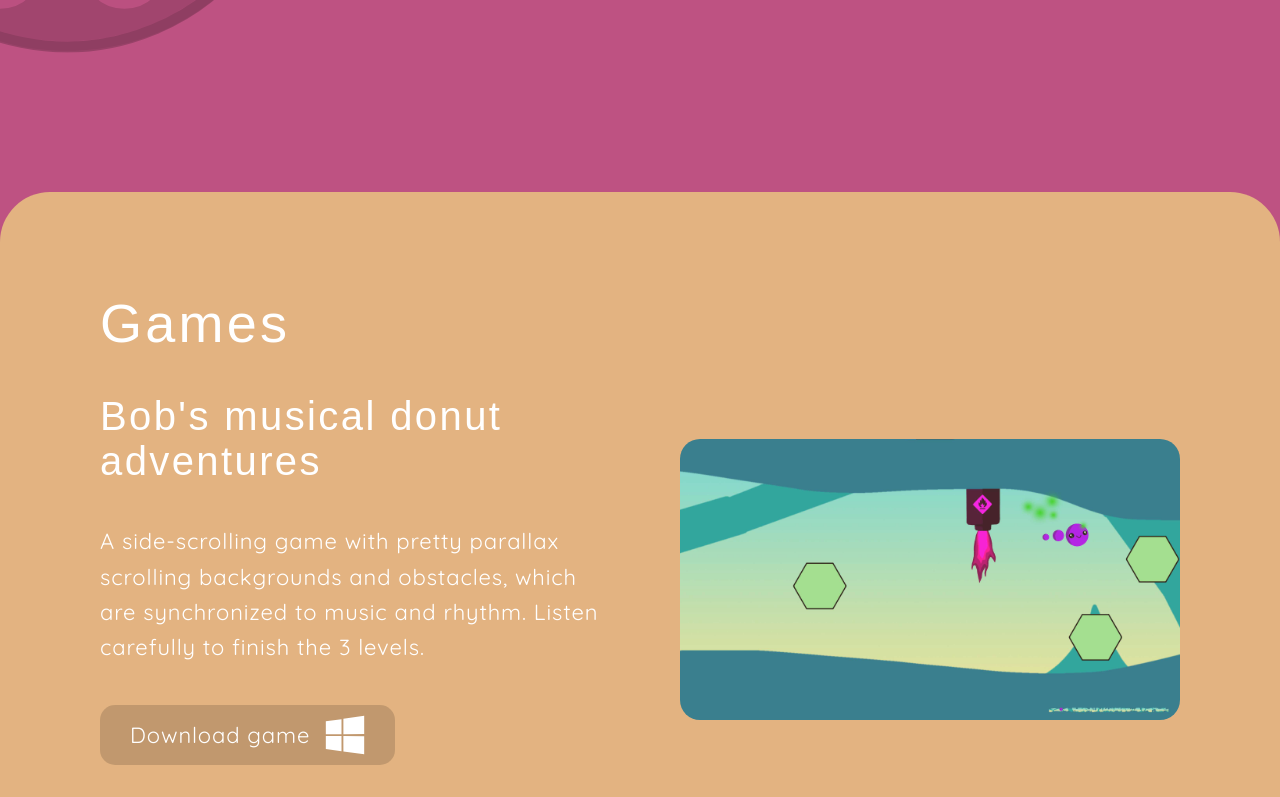
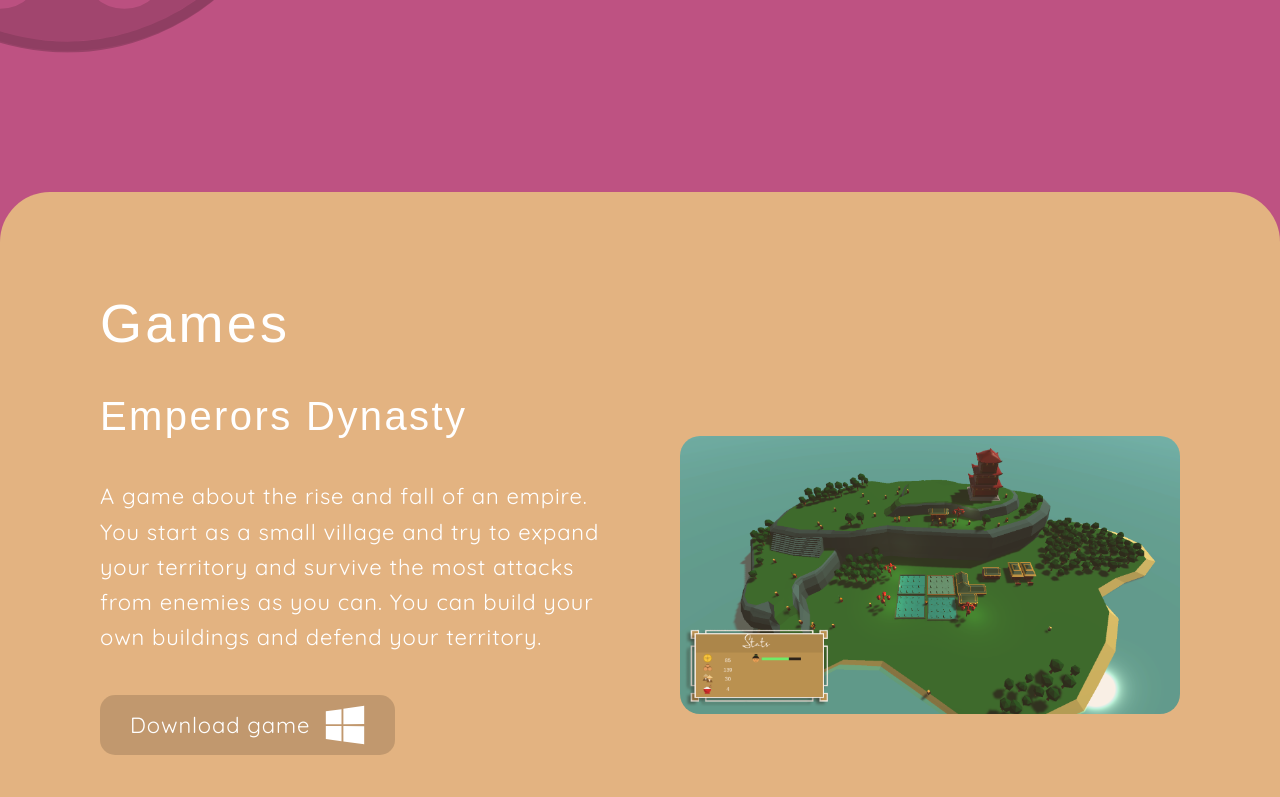
Before and after one commit to samuel-soltys/koblihy-website, a Next.js app: page / in a window 1280 px wide. Shown: the part 2000-2797 px from the top of the page. Built offline with nearby package versions, Linux system fonts and the light colour scheme; a web font is replaced by a local one.

Commit message:
New game

```diff
--- a/src/pages/index.tsx
+++ b/src/pages/index.tsx
@@ -136,6 +136,32 @@ const Home: NextPage = () => {
                     <section className="games">
                         <h1>Games</h1>
                         <InfoBlock
+                            headline="Emperors Dynasty"
+                            text={
+                                <p>
+                                    A game about the rise and fall of an empire.
+                                    You start as a small village and try to expand
+                                    your territory and survive the most attacks from enemies as you can.
+                                    You can build your own buildings and defend your territory.
+                                </p>
+                            }
+                            button={
+                                <a
+                                    href="https://drive.google.com/drive/folders/1K-A34sT0nvOGID0DhCTZAiMNAMHcvfW9?usp=sharing"
+                                    target="_blank"
+                                    rel="noreferrer"
+                                    className="button"
+                                >
+                                    <span>Download game</span>
+                                    <img
+                                        src="/icons/windows.svg"
+                                        alt="Windows logo"
+                                    />
+                                </a>
+                            }
+                            img="/emperors-dynasty.png"
+                        />
+                        <InfoBlock
                             headline="Bob's musical donut adventures"
                             text={
                                 <p>
```
Also changed, not shown: public/emperors-dynasty.png (added).
